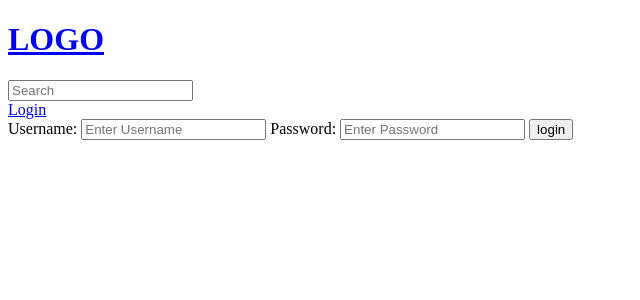
After one commit to AslanZ-5/study_blog, a Django app: page /login/ in a window 1280 px wide. The commit adds this page. Shown: the top 300 px of the page, without its empty margins (0-640 px from the left). Run offline with Django 3.2, Linux system fonts and the light colour scheme.

Commit message:
login view

```diff
--- a/base/templates/base/home.html
+++ b/base/templates/base/home.html
@@ -19,6 +19,7 @@
         <hr>
     </div>
     <div>
+        <h5>{{room_count}} rooms available</h5>
         <a href="{% url 'base:create_room' %}"> Create Room</a>
         <br>
         <br>
--- /dev/null
+++ b/base/templates/base/login_register.html
@@ -0,0 +1,24 @@
+{% extends 'main.html' %}
+
+{% block content %}
+<div>
+    <form method="post" action=".">
+            {%csrf_token%}
+            <label >Username:</label>
+            <input type="text" name="username" placeholder="Enter Username">
+            <label >Password:</label>
+            <input type="text" name="password" placeholder="Enter Password">
+            <input type="submit" value="login">
+    </form>
+
+    <div>
+        {% if messages %}
+        <ul class="messages">
+            {% for message in messages %}
+            <li>{{ message }}</li>
+            {% endfor %}
+        </ul>
+        {% endif %}
+    </div>
+</div>
+{% endblock %}
--- a/base/urls.py
+++ b/base/urls.py
@@ -3,12 +3,14 @@ from .views import (home,
                     room,
                     create_room,
                     update_room,
-                    delete_room
+                    delete_room,
+                    login_page
                     )
 
 app_name = 'base'
 
 urlpatterns = [
+    path('login/',login_page,name='login' ),
     path('',home, name='home'),
     path('room/<str:pk>/',room, name='room'),
     path('create-room/',create_room, name='create_room' ),
--- a/base/views.py
+++ b/base/views.py
@@ -1,8 +1,25 @@
+from django.core.checks import messages
 from django.shortcuts import render,redirect
 from django.http import HttpResponse
 from .models import Room, Topic
 from .forms import RoomForm
 from django.db.models import Q
+from django.contrib.auth.models import User
+from django.contrib import messages
+
+def login_page(request):
+    if request.method == "POST":
+        username = request.POST.get('username')
+        password = request.POST.get('password')
+
+        try:
+            user = User.objects.get(username=username)
+        except:
+            # messages.add_message(request,messages.Error, "This user doesn't exists")
+            messages.error(request,"This user doesn't exists")
+
+    context = {}
+    return render(request,'login_register.html',context)
 
 
 def home(request):
@@ -11,9 +28,10 @@ def home(request):
                                 Q(name__icontains=q)|
                                 Q(description__icontains=q))
     topic = Topic.objects.all()[:15]
-
+    room_count = rooms.count()
     context = {'rooms':rooms,
-                'topic':topic}
+                'topic':topic,
+                'room_count':room_count}
     return render(request,'home.html',context=context)
 
 def room(request,pk):
--- a/templates/navbar.html
+++ b/templates/navbar.html
@@ -5,3 +5,5 @@
 <form action="{% url 'base:home' %}" method="get">
     <input type="text" name='q'/ placeholder="Search">
 </form>
+
+<a href="{% url 'base:login' %}">Login</a>
```
Also changed, not shown: db.sqlite3.
